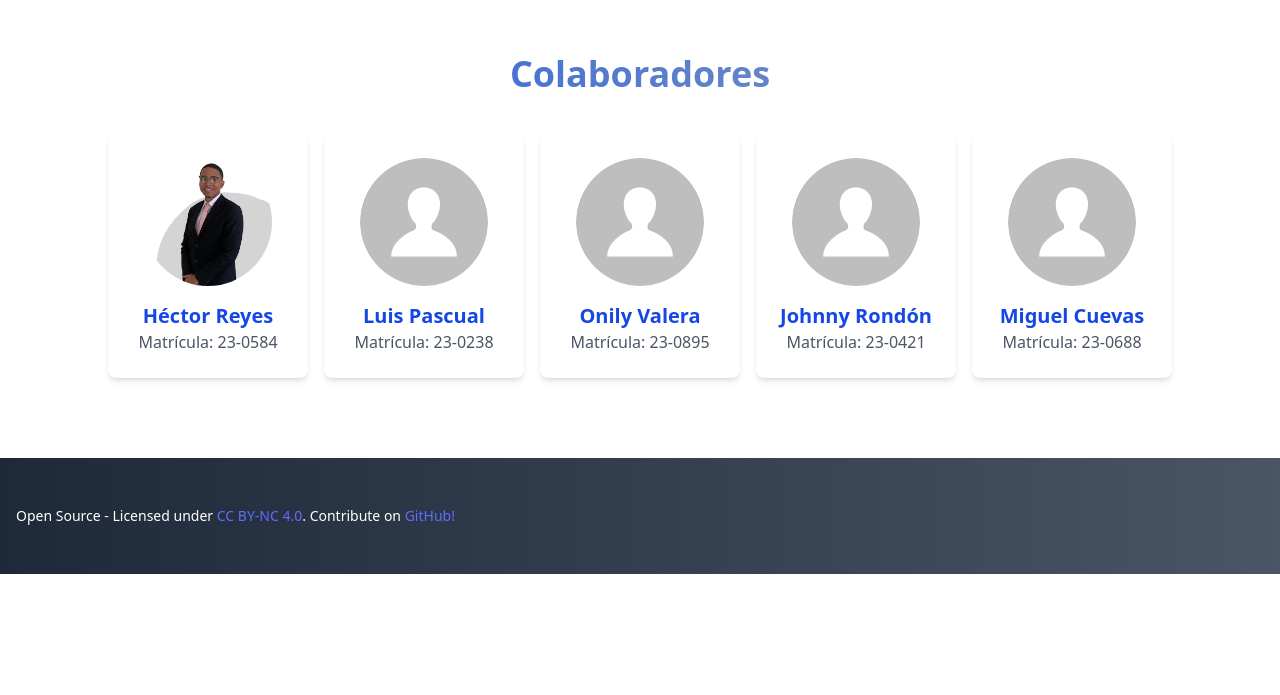
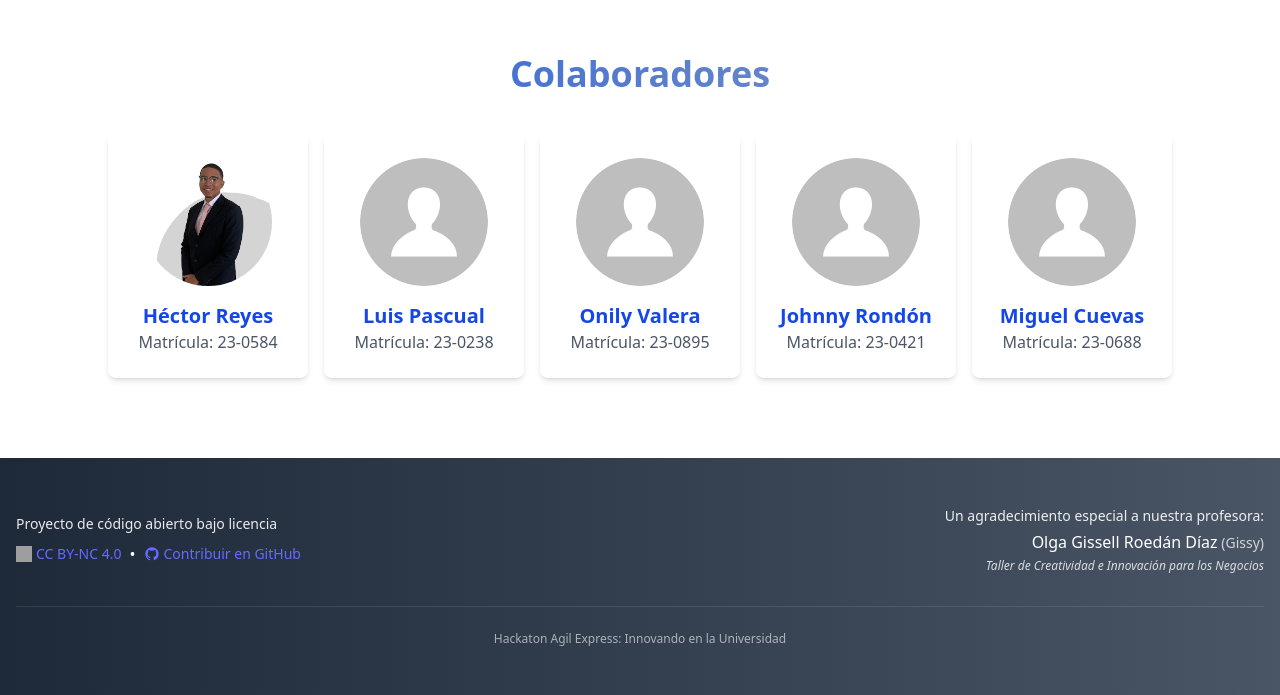
Before and after one commit to Hector-hub/concentration-pathways, a React (Vite) app: page / in a window 1280 px wide. Shown: the part 4374-5069 px from the top of the page. Before the commit the page ends 4948 px from the top, so only its background shows below. Built offline with nearby package versions, Linux system fonts and the light colour scheme; grey boxes are pictures that could not be loaded.

Commit message:
Add special thanks

```diff
--- a/src/components/Footer/index.tsx
+++ b/src/components/Footer/index.tsx
@@ -1,23 +1,73 @@
 export const Footer = () => {
   return (
-    <footer className="flex flex-col items-center justify-between px-4 py-12 mx-auto  md:flex-row bg-gradient-to-r from-gray-800 to-gray-600">
-      <p className="mb-8 text-sm text-center text-white md:text-left md:mb-0">
-        Open Source - Licensed under
+    <footer className="bg-gradient-to-r from-gray-800 to-gray-600">
+      <div className="container px-4 py-12 mx-auto">
+        <div className="flex flex-col items-center justify-between gap-6 md:flex-row">
+          {/* Bloque de licencia */}
+          <div className="text-center md:text-left">
+            <p className="text-sm text-white/90 mb-2">
+              Proyecto de código abierto bajo licencia
+            </p>
+            <div className="flex items-center justify-center gap-2 md:justify-start">
               <a
                 href="https://creativecommons.org/licenses/by-nc/4.0/"
-          className="underline"
+                className="text-white hover:text-gray-300 text-sm underline flex items-center"
+                target="_blank"
+                rel="noopener"
               >
-          {" "}
+                <img
+                  src="https://mirrors.creativecommons.org/presskit/icons/cc.svg"
+                  alt="Creative Commons"
+                  className="h-4 w-4 mr-1 inline-block"
+                />
                 CC BY-NC 4.0
               </a>
-        . Contribute on{" "}
+              <span className="text-white">•</span>
               <a
                 href="https://github.com/Hector-hub/concentration-pathways.git"
+                className="text-white hover:text-gray-300 text-sm underline flex items-center"
                 target="_blank"
+                rel="noopener"
               >
-          GitHub!
+                <svg
+                  className="w-4 h-4 mr-1"
+                  fill="currentColor"
+                  viewBox="0 0 24 24"
+                >
+                  <path
+                    fillRule="evenodd"
+                    d="M12 2C6.477 2 2 6.484 2 12.017c0 4.425 2.865 8.18 6.839 9.504.5.092.682-.217.682-.483 0-.237-.008-.868-.013-1.703-2.782.605-3.369-1.343-3.369-1.343-.454-1.158-1.11-1.466-1.11-1.466-.908-.62.069-.608.069-.608 1.003.07 1.531 1.032 1.531 1.032.892 1.53 2.341 1.088 2.91.832.092-.647.35-1.088.636-1.338-2.22-.253-4.555-1.113-4.555-4.951 0-1.093.39-1.988 1.029-2.688-.103-.253-.446-1.272.098-2.65 0 0 .84-.27 2.75 1.026A9.564 9.564 0 0112 6.844c.85.004 1.705.115 2.504.337 1.909-1.296 2.747-1.027 2.747-1.027.546 1.379.202 2.398.1 2.651.64.7 1.028 1.595 1.028 2.688 0 3.848-2.339 4.695-4.566 4.943.359.309.678.92.678 1.855 0 1.338-.012 2.419-.012 2.747 0 .268.18.58.688.482A10.019 10.019 0 0022 12.017C22 6.484 17.522 2 12 2z"
+                    clipRule="evenodd"
+                  />
+                </svg>
+                Contribuir en GitHub
               </a>
+            </div>
+          </div>
+
+          {/* Agradecimiento */}
+          <div className="text-center md:text-right max-w-[400px]">
+            <p className="text-sm text-white/90 mb-1">
+              Un agradecimiento especial a nuestra profesora:
             </p>
+            <p className="text-white font-medium">
+              <div className="hover:text-[#646cff] text-white transition-colors">
+                Olga Gissell Roedán Díaz
+                <span className="text-sm text-gray-300"> (Gissy)</span>
+              </div>
+            </p>
+            <p className="text-xs text-white/80 italic mt-1">
+              Taller de Creatividad e Innovación para los Negocios
+            </p>
+          </div>
+        </div>
+
+        <div className="mt-8 pt-6 border-t border-white/10">
+          <p className="text-center text-xs text-white/60">
+            Hackaton Agil Express: Innovando en la Universidad
+          </p>
+        </div>
+      </div>
     </footer>
   );
 };
```
Lines whose indentation alone changed are shown as unchanged.
